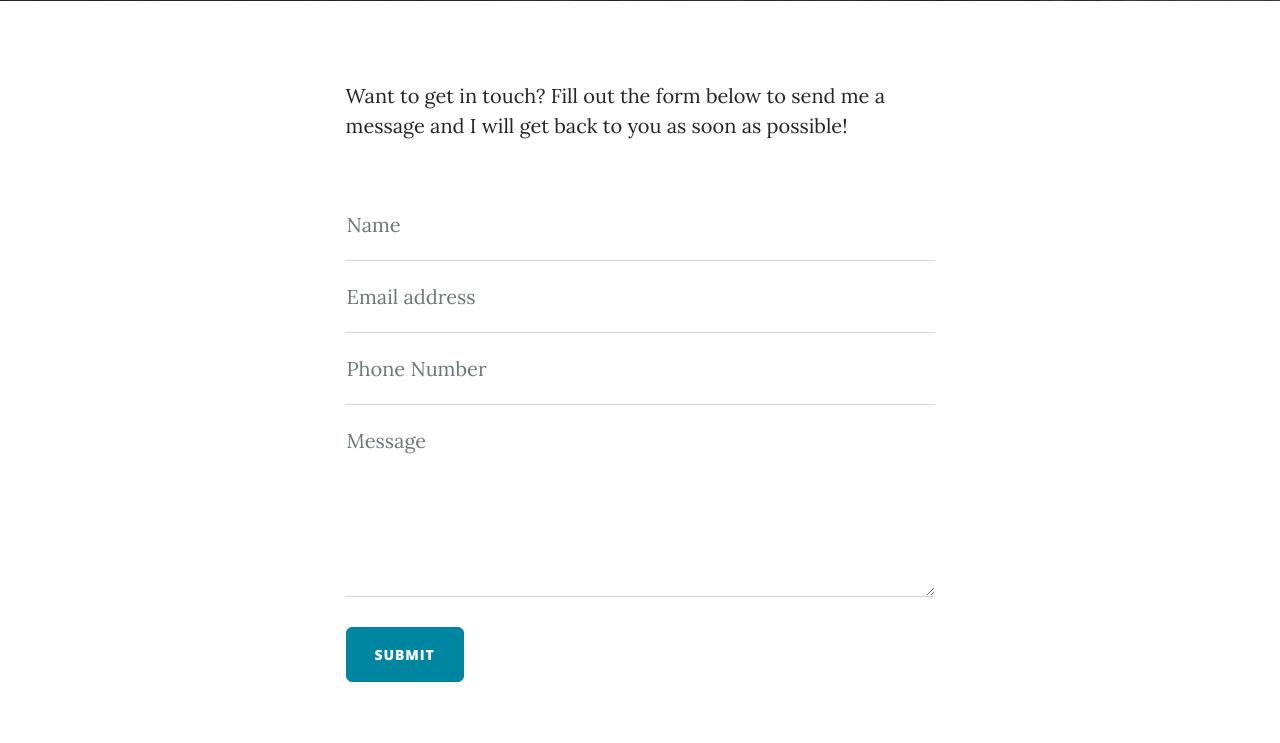
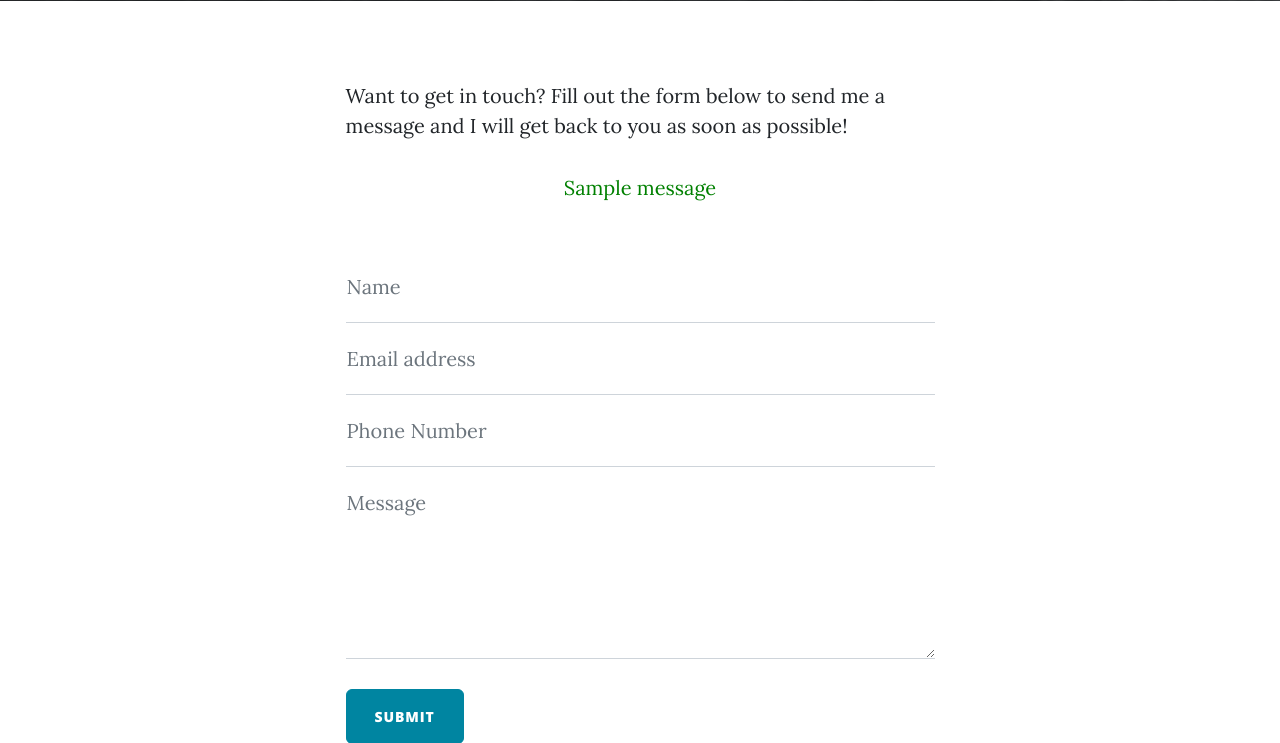
Before and after one commit to txkbir/Blog-Collection, a Flask app: page /contact in a window 1280 px wide. Shown: the part 531-1274 px from the top of the page. Run offline with Flask 3, Linux system fonts and the light colour scheme; tables that the repository leaves empty hold one stand-in row (values such as "Sample post"); one stand-in notice (Sample message) is shown; some libraries are stand-ins or nearby versions.

Commit message:
Add flash when users successfully send message

```diff
--- a/main.py
+++ b/main.py
@@ -249,11 +249,12 @@
             EMAIL = os.environ.get("EMAIL")
             connection.starttls()
             connection.login(user=EMAIL, password=os.environ.get("APP_KEY"))
-            connection.send_message(
+            connection.sendmail(
                 from_addr=EMAIL,
                 to_addrs=EMAIL,
                 msg=f"Subject:New message!\n\nName: {name}\nEmail: {email}\nPhone Number: {phone}\nMessage: {message}"
             )
+            flash("Message successfully sent!")
 
     return render_template("contact.html")
 
--- a/templates/contact.html
+++ b/templates/contact.html
@@ -29,6 +29,13 @@
           Want to get in touch? Fill out the form below to send me a message and
           I will get back to you as soon as possible!
         </p>
+        {% with messages = get_flashed_messages() %}
+          {% if messages %}
+            {% for message in messages %}
+              <p class="flash" style="color: green;">{{message}}</p>
+            {% endfor %}
+          {% endif %}
+        {% endwith %}
         <div class="my-5">
           <!-- * * * * * * * * * * * * * * *-->
           <form id="contactForm" name="sentMessage" action="{{ url_for('contact') }}" method="post">
```
